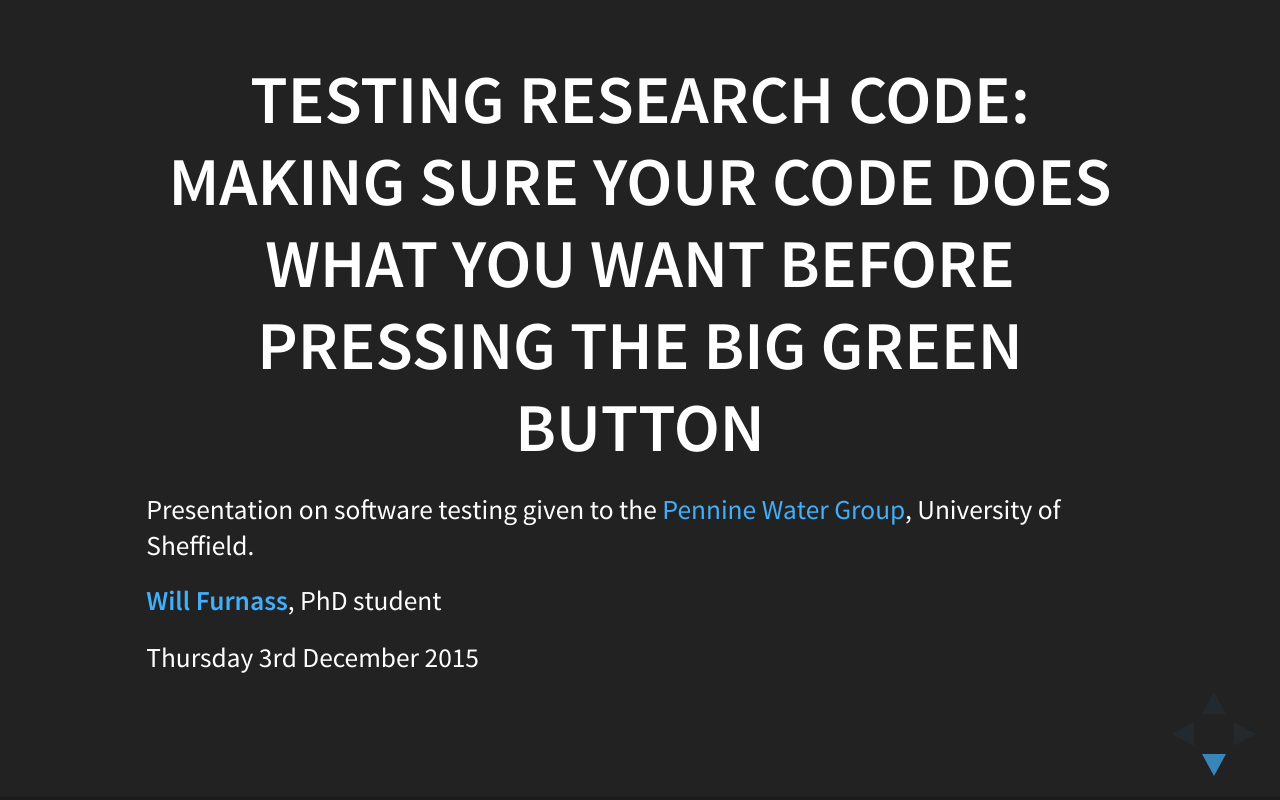
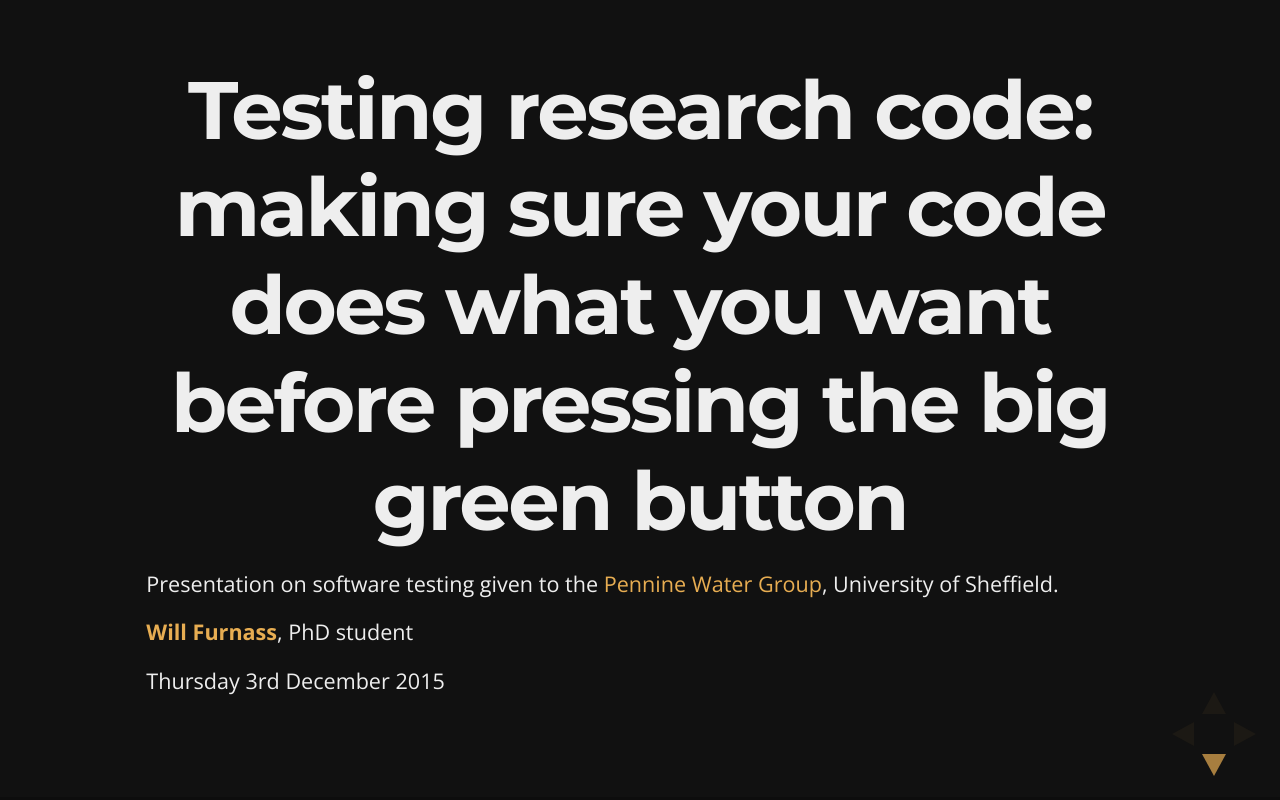
Before and after one commit to willfurnass/PWG-software-testing-pres-2015, a website: page index.html in a window 1280 px wide. Drawn offline with nearby package versions, Linux system fonts and the light colour scheme.

Commit message:
Change theme from black to night

```diff
--- a/index.html
+++ b/index.html
@@ -15,7 +15,7 @@
 		<meta name="viewport" content="width=device-width, initial-scale=1.0, maximum-scale=1.0, user-scalable=no, minimal-ui">
 
 		<link rel="stylesheet" href="bower_components/reveal.js/css/reveal.css">
-		<link rel="stylesheet" href="bower_components/reveal.js/css/theme/black.css" id="theme">
+		<link rel="stylesheet" href="bower_components/reveal.js/css/theme/night.css" id="theme">
 		<link rel="stylesheet" href="custom.css">
 
 		<!-- Code syntax highlighting -->
```
